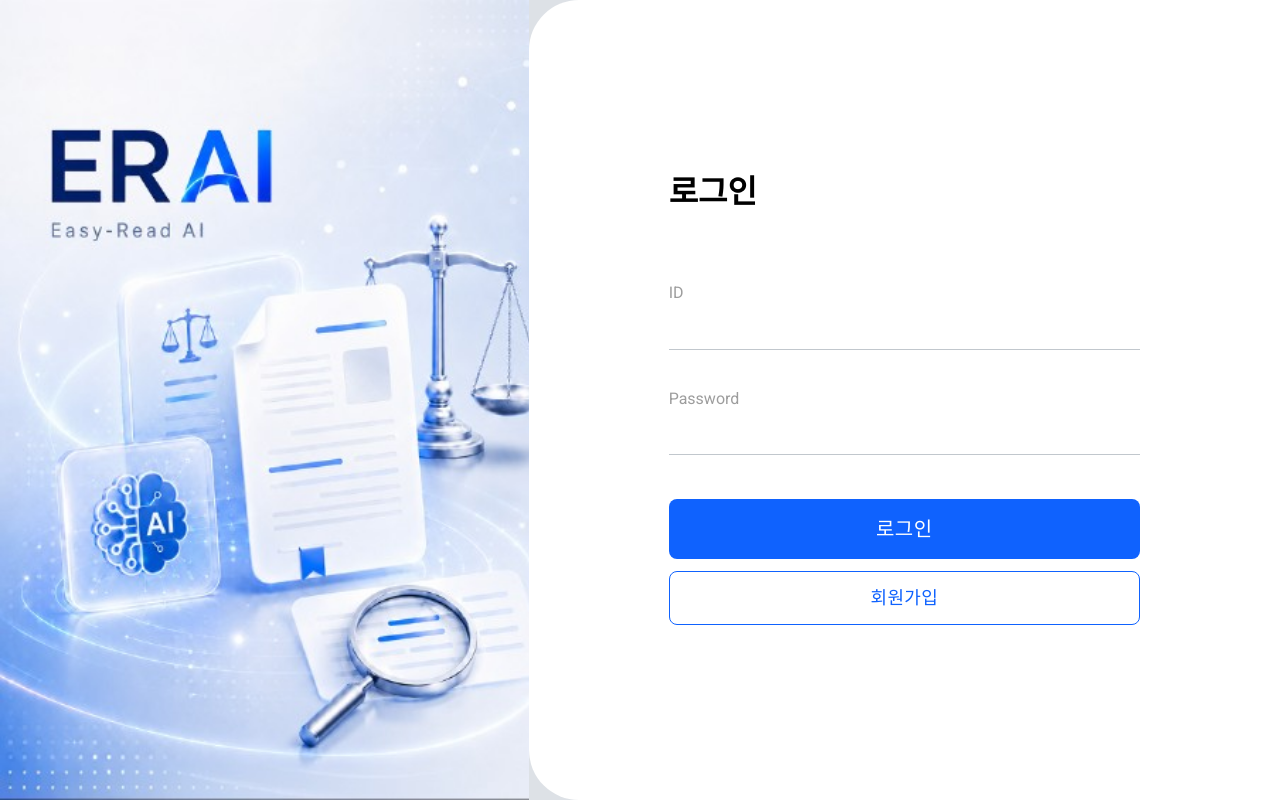
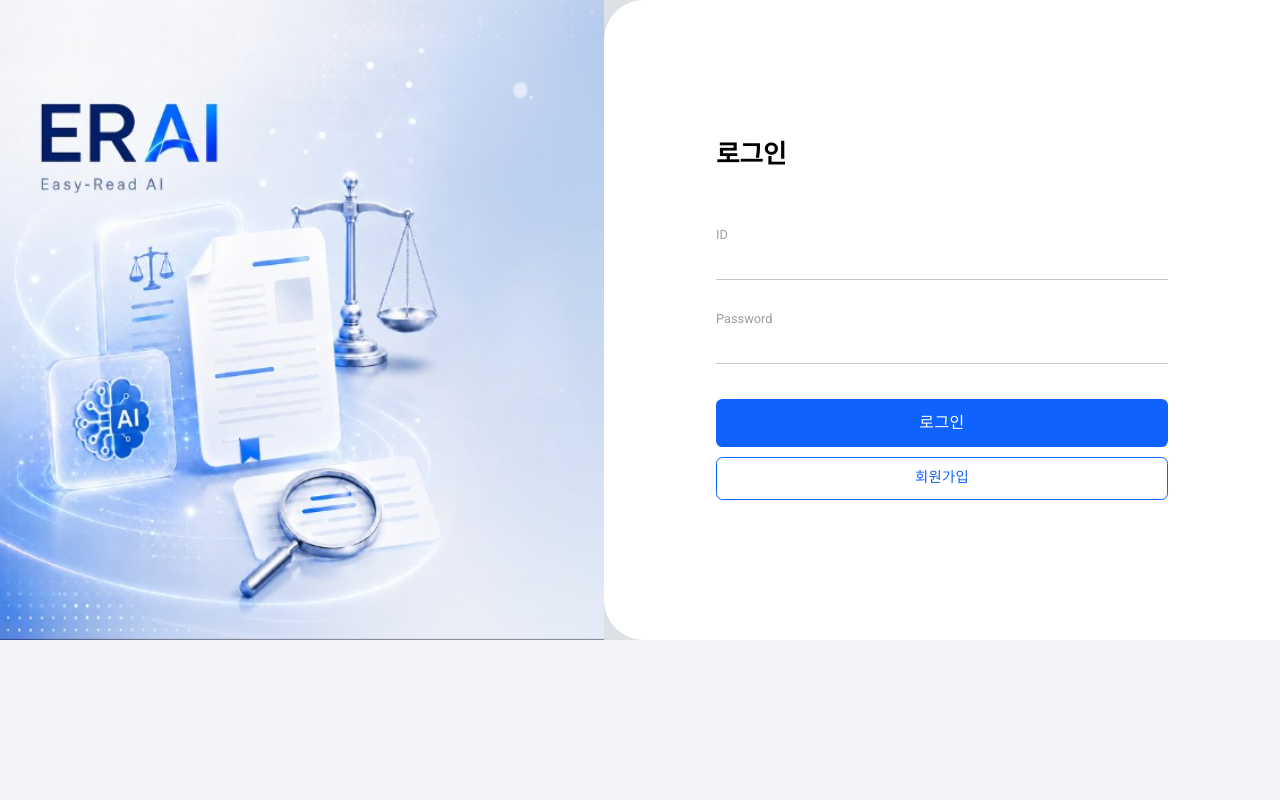
Before and after one commit to mingpang1197/final, a React (Vite) app in the folder frontend/: page /login in a window 1280 px wide. Built offline with nearby package versions, Linux system fonts and the light colour scheme.

Commit message:
Set default site zoom to 80% on html; reset to 100% for print export.

```diff
--- a/frontend/src/index.css
+++ b/frontend/src/index.css
@@ -26,6 +26,11 @@ body,
   min-height: 100%;
 }
 
+/* 사이트 기본 화면 배율 80% (Figma·로그인 화면 기준) */
+html {
+  zoom: 0.8;
+}
+
 #root {
   display: flex;
   flex-direction: column;
@@ -38,6 +43,10 @@ body {
 
 /* 추출 탭 — 브라우저 인쇄(Microsoft Print to PDF)용 */
 @media print {
+  html {
+    zoom: 1;
+  }
+
   body * {
     visibility: hidden;
   }
```
